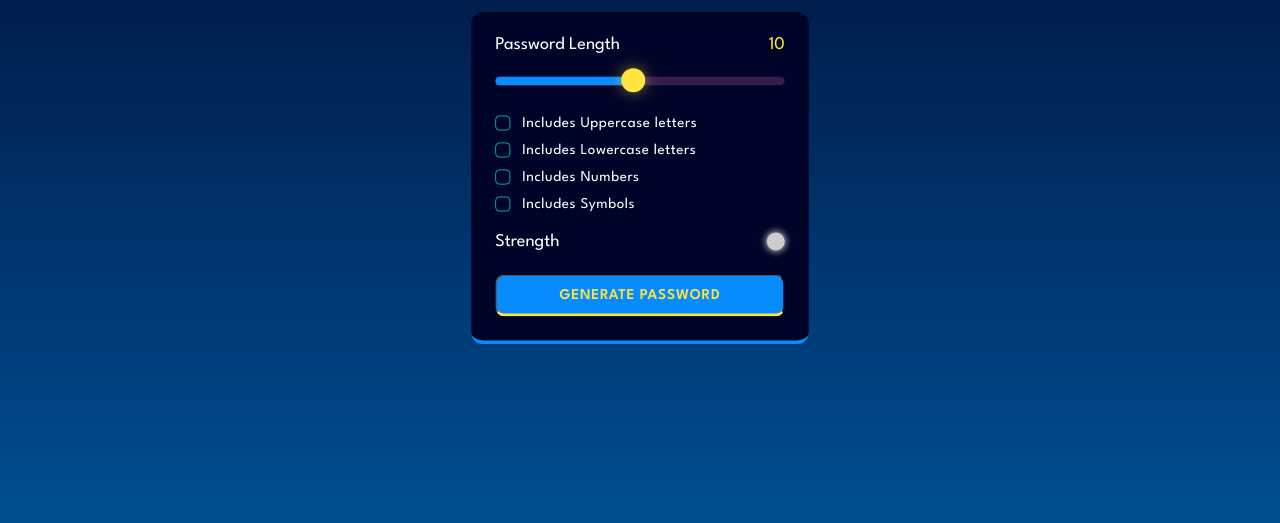
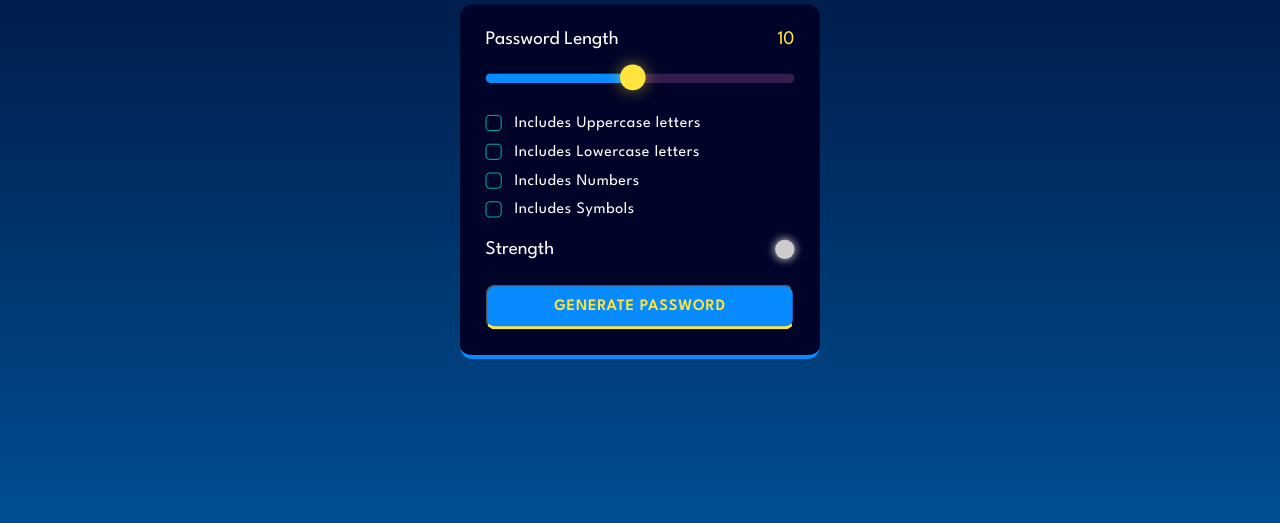
Before and after one commit to Soubhik752blaze/Password_Generator, a plain HTML site: page index.html in a window 1280 px wide. Shown: the part 277-800 px from the top of the page. Drawn offline with Linux system fonts and the light colour scheme.

Commit message:
scale changed

```diff
--- a/styles.css
+++ b/styles.css
@@ -28,7 +28,7 @@
 }
 
 body {
-    scale: 0.75;
+    scale: 0.8;
     width: 100vw;
     height: 100vh;
     display: flex;
```
